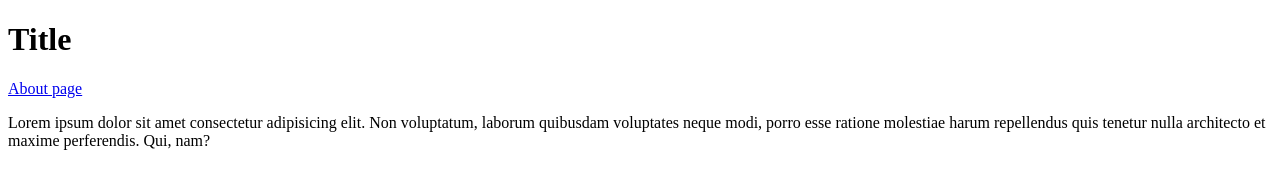
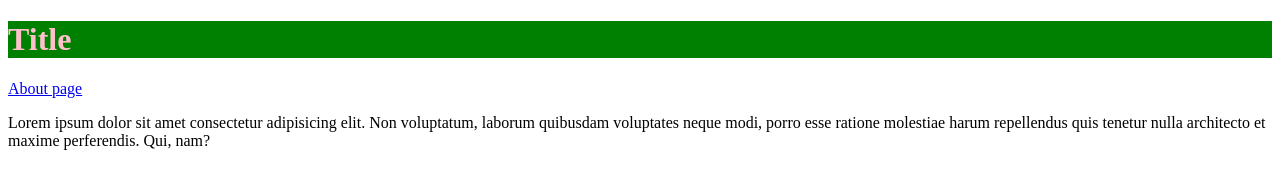
Before and after one commit to vetaluga/branches, a plain HTML site: page index.html in a window 1280 px wide. Drawn offline with Linux system fonts and the light colour scheme.

Commit message:
add styles for h1

```diff
--- a/index.html
+++ b/index.html
@@ -6,7 +6,7 @@
     <title>Document</title>
 </head>
 <body>
-    <h1>Title</h1>
+    <h1 style="background: green; color: pink;">Title</h1>
     <a href="./about.html">About page</a>
     <p>Lorem ipsum dolor sit amet consectetur adipisicing elit. Non voluptatum, laborum quibusdam voluptates neque modi, porro esse ratione molestiae harum repellendus quis tenetur nulla architecto et maxime perferendis. Qui, nam?</p>
 </body>
```
